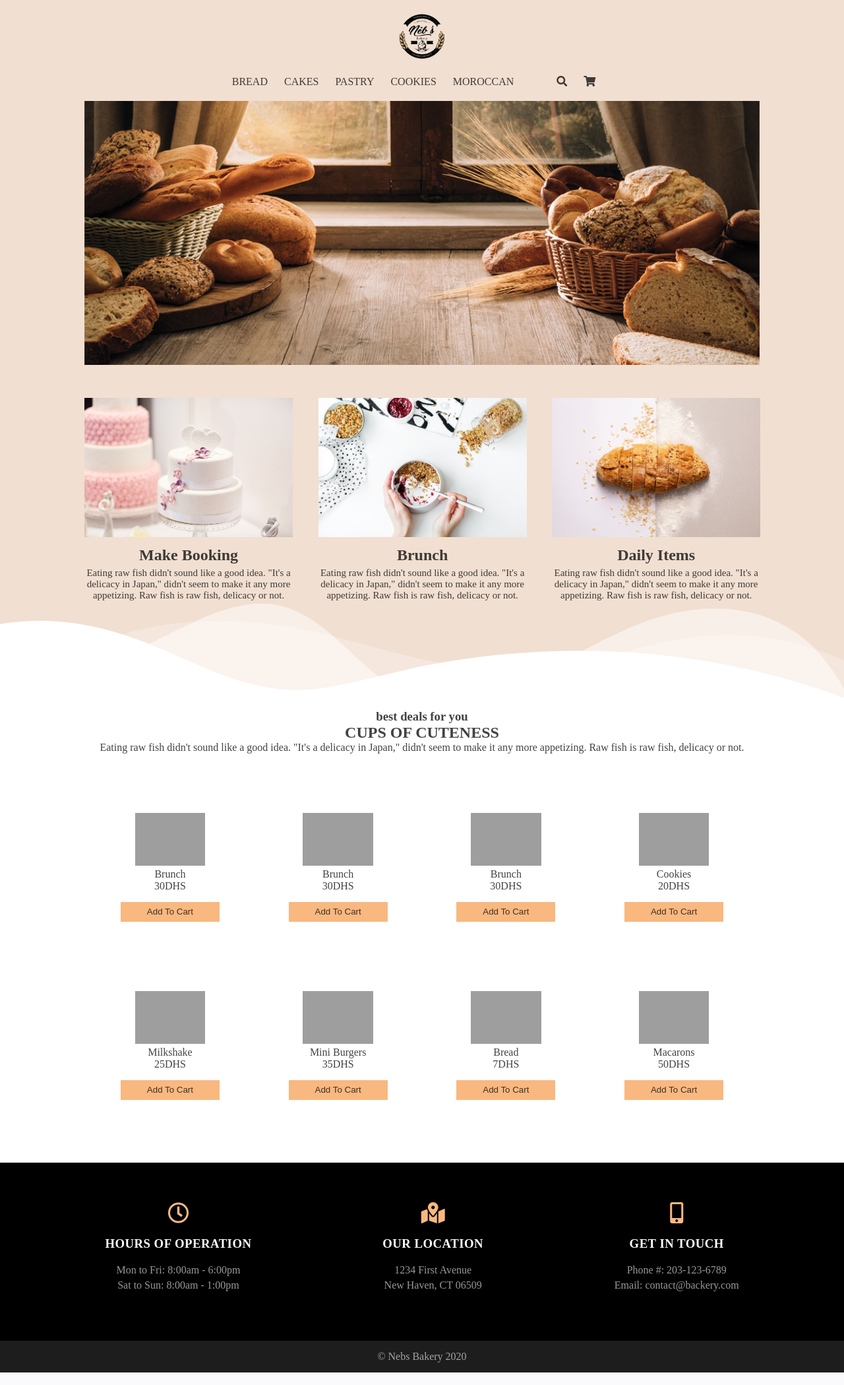
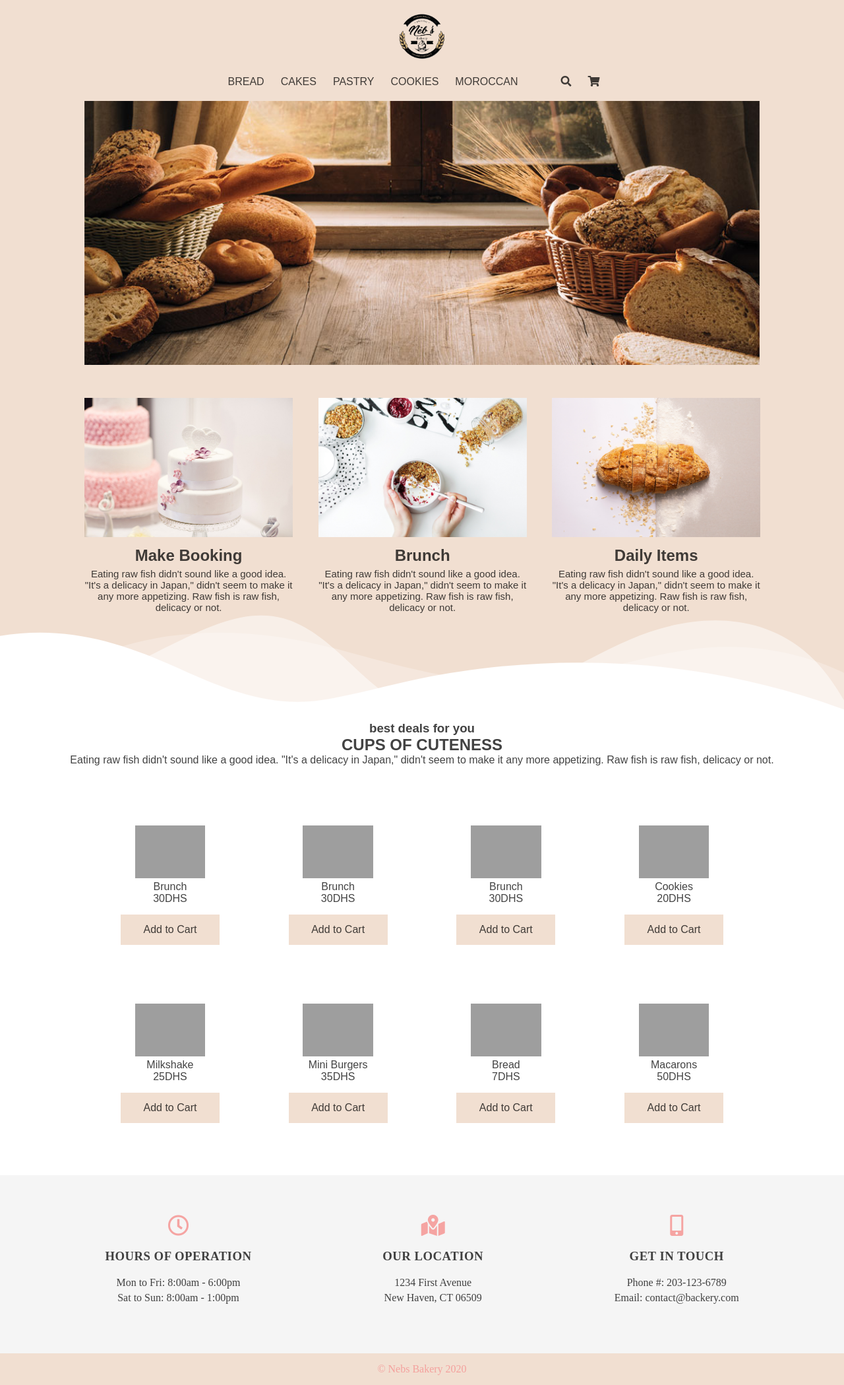
Before and after one commit to ImanIra0ui/Bakery-Web-Application, a Django app: page / in a window 1280 px wide. Shown: the whole page at 66% size. Run offline with Django 3.2, Linux system fonts and the light colour scheme; grey boxes are pictures that could not be loaded.

Commit message:
color change

```diff
--- a/nebs/main/static/style.css
+++ b/nebs/main/static/style.css
@@ -35,6 +35,8 @@ html{
     display: flex;
     justify-content: center;
     margin-right: -40px;
+    font-family: sans-serif;
+
 }
 
 .nav-link{
@@ -75,11 +77,13 @@ html{
 
 .cat-text h2{
     margin-top: 10px;
+    font-family: sans-serif;
 }
 
 .cat-text p{
     margin-top: 5px;
     font-size: 15px;
+    font-family: sans-serif;
 }
 
 .best-sellers-container{
@@ -88,7 +92,7 @@ html{
 
 .best-sellers{
     padding: 10px;
-
+    font-family: sans-serif;
     width: 90%;
     margin-left: 5%;
     margin-bottom: 80px;
@@ -118,16 +122,21 @@ html{
 
 .btn{
     margin-top: 15px;
-    height: 30px;
     width: 150px;
     border: none;
-    background-color: #f8b880;
+    /*border: 2px solid rgba(0, 0, 0, 0.74);-->*/
+    background-color: #f1dfd1;
+    /*color: rgba(0, 0, 0, 0.74);*/
+    padding: 14px 19px;
+    font-size: 16px;
+    font-family: sans-serif;
+    cursor: pointer;
     transition: all 0.7s ease-in-out;
 }
 
 .btn:hover{
-    color: whitesmoke;
-    background-color: #533314;
+    color: rgba(245, 151, 148, 0.863);
+    background-color: whitesmoke;
 }
 
 .custom-shape-divider-bottom-1607388473 {
@@ -151,7 +160,7 @@ html{
 
 .info{
     margin-top: -50px;
-    background-color: rgb(0, 0, 0);
+    background-color: whitesmoke;
     padding: 60px;
     display: flex;
     justify-content: space-around;
@@ -166,29 +175,29 @@ html{
 }
 
 .info-item i{
-    color: #f8b880;
+    color: rgba(245, 151, 148, 0.863);
     display: block;
     margin: auto;
     margin-bottom: 20px;
 }
 
 .info-item h3{
-    color: white;
+    color: rgba(0, 0, 0, 0.74);
     letter-spacing: 0.5px;
     margin-bottom: 20px;
 }
 
 .info-item span{
     margin-bottom: 5px;
-    color: rgba(255, 255, 255, 0.596);
+    color: rgba(0, 0, 0, 0.74);
 }
 
 footer{
-    background-color: rgb(29, 29, 29);
+    background-color:#f1dfd1;
     padding: 15px;
     width: 100%;
     text-align: center;
-    color: rgba(255, 255, 255, 0.596);
+    color: rgba(245, 151, 148, 0.863);
 }
 
 @media all and (max-width:1000px){
--- a/nebs/main/templates/main/index.html
+++ b/nebs/main/templates/main/index.html
@@ -73,49 +73,49 @@
                     <img src="{% static '/imgs/test.png' %}" class="food-best">
                     <div class="item-name">Brunch</div>
                     <div class="item-price">30DHS</div>
-                    <button class="btn">Add To Cart</button>
+                    <button class="btn">Add to Cart</button>
                 </div>
                 <div class="card">
                     <img src="{% static '/imgs/test.png' %}" class="food-best">
                     <div class="item-name">Brunch</div>
                     <div class="item-price">30DHS</div>
-                    <button class="btn">Add To Cart</button>
+                    <button class="btn">Add to Cart</button>
                 </div>
                 <div class="card">
                     <img src="{% static '/imgs/test.png' %}" class="food-best">
                     <div class="item-name">Brunch</div>
                     <div class="item-price">30DHS</div>
-                    <button class="btn">Add To Cart</button>
+                    <button class="btn">Add to Cart</button>
                 </div>
                 <div class="card">
                     <img src="{% static '/imgs/test.png' %}" class="food-best">
                     <div class="item-name">Cookies</div>
                     <div class="item-price">20DHS</div>
-                    <button class="btn">Add To Cart</button>
+                    <button class="btn">Add to Cart</button>
                 </div>
                 <div class="card">
                     <img src="{% static '/imgs/test.png' %}" class="food-best">
                     <div class="item-name">Milkshake</div>
                     <div class="item-price">25DHS</div>
-                    <button class="btn">Add To Cart</button>
+                    <button class="btn">Add to Cart</button>
                 </div>
                 <div class="card">
                     <img src="{% static '/imgs/test.png' %}" class="food-best">
                     <div class="item-name">Mini Burgers</div>
                     <div class="item-price">35DHS</div>
-                    <button class="btn">Add To Cart</button>
+                    <button class="btn">Add to Cart</button>
                 </div>
                 <div class="card">
                     <img src="{% static '/imgs/test.png' %}" class="food-best">
                     <div class="item-name">Bread</div>
                     <div class="item-price">7DHS</div>
-                    <button class="btn">Add To Cart</button>
+                    <button class="btn">Add to Cart</button>
                 </div>
                 <div class="card">
                     <img src="{% static '/imgs/test.png' %}" class="food-best">
                     <div class="item-name">Macarons</div>
                     <div class="item-price">50DHS</div>
-                    <button class="btn">Add To Cart</button>
+                    <button class="btn">Add to Cart</button>
                 </div>
             </div>
     </div>
```
Also changed, not shown: other parts of nebs/main/templates/main/index.html (+1 -1 lines).
